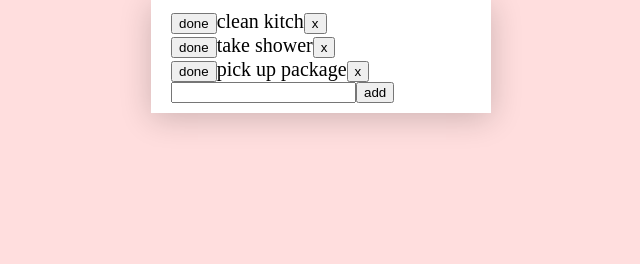
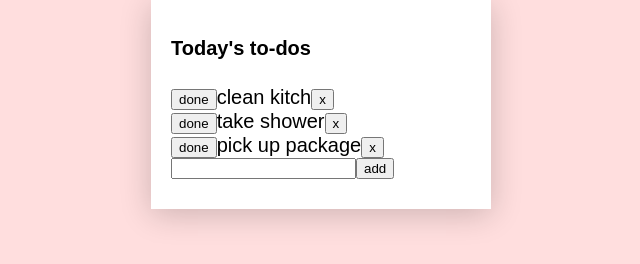
Before and after one commit to ZoeJi/react-todo-list, a React app: page / in a window 1280 px wide. Shown: the whole page, without its empty margins (319-959 px from the left). Built offline with nearby package versions, Linux system fonts and the light colour scheme.

Commit message:
added header

```diff
--- a/index.html
+++ b/index.html
@@ -1 +1,5 @@
-<div id="todo-app"></div>
+
+<div id="todo-app">
+  <H4>Today's to-dos</H4>
+  <div id="todo-list"></div>
+</div>
--- a/index.js
+++ b/index.js
@@ -126,4 +126,4 @@ class UserInput extends Component {
   }
 }
 
-render(<App />, document.getElementById('todo-app'));
+render(<App />, document.getElementById('todo-list'));
--- a/style.css
+++ b/style.css
@@ -1,7 +1,13 @@
 html { background: #FFDEDE; }
 html { height: 100%; display: flex; }
-body { width: 100%; margin: auto; }
+body {
+  width: 100%;
+  margin: auto;
+  font-family: Arial, Helvetica, sans-serif
+}
+h4 {
 
+}
 #todo-app {
   background: #FFF;
   font-size: 20px;
@@ -10,3 +16,7 @@ body { width: 100%; margin: auto; }
   padding: 0.5em 1em;
   box-shadow: 0 5px 30px rgba(0, 0, 0, 0.2);
 }
+
+#todo-list {
+  margin-bottom: 20px;
+}
```
